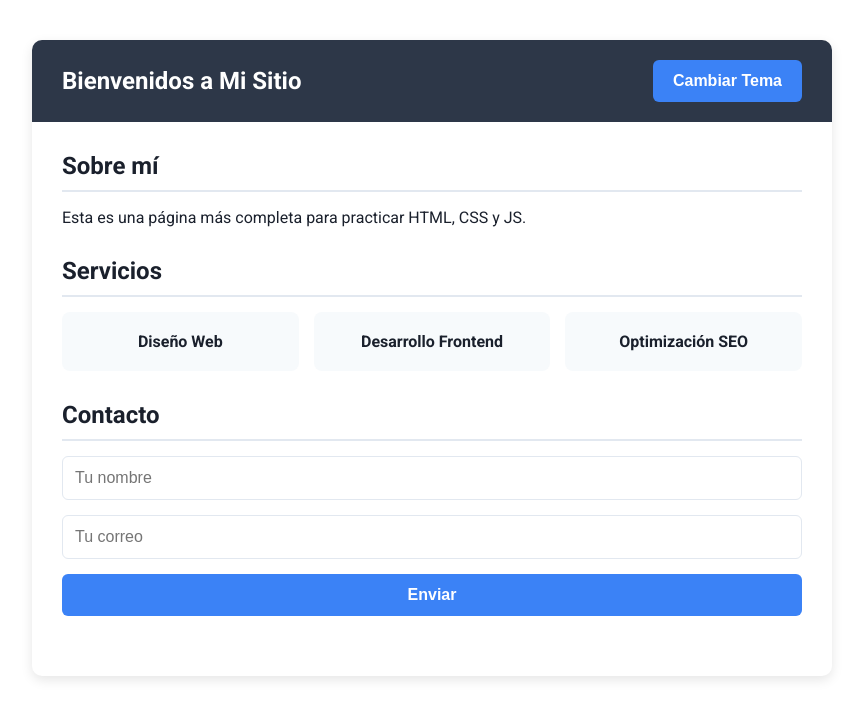
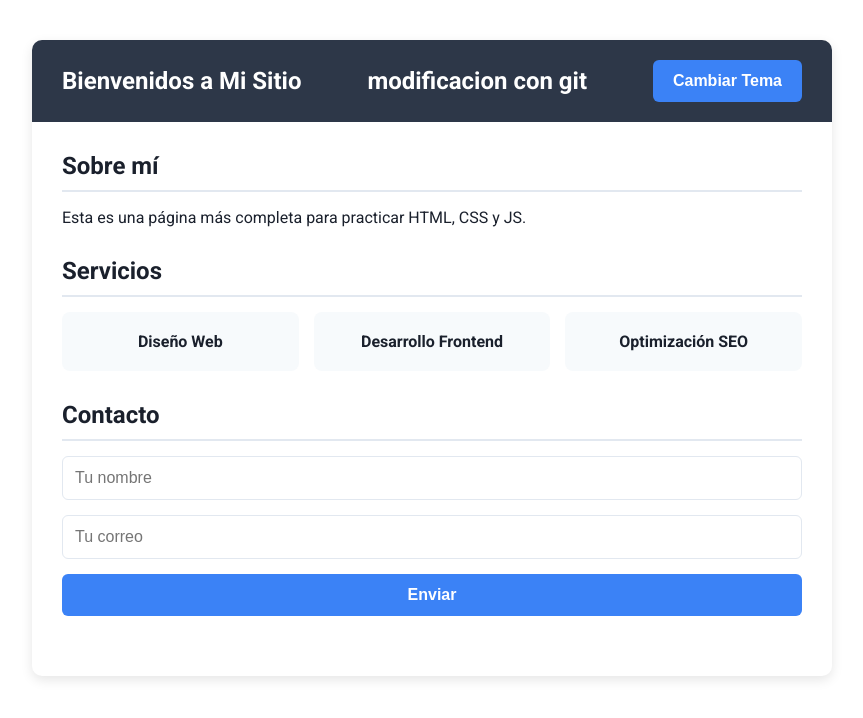
Before and after one commit to VampGhxst/mi-pagina-avanzada, a plain HTML site: page index.html in a window 1280 px wide. Shown: the whole page, without its empty margins (208-1071 px from the left). Drawn offline with Linux system fonts and the light colour scheme.

Commit message:
agregamos otro h1

```diff
--- a/index.html
+++ b/index.html
@@ -14,6 +14,7 @@
     <div class="container">
         <header>
             <h1>Bienvenidos a Mi Sitio</h1>
+            <h1>modificacion con git</h1>
             <button id="theme-toggle-button">Cambiar Tema</button>
         </header>
 
```
